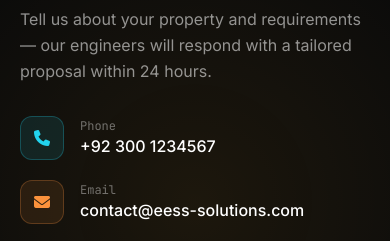
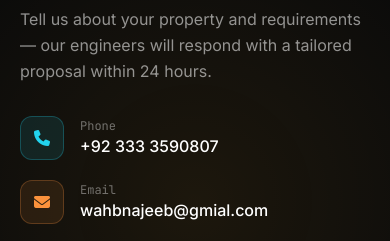
Before and after one commit to wahbnajeeb47/EESS-SOLUTION, a website: page index.html in a window 390 px wide. Shown: the part 5580-5821 px from the top of the page. Drawn offline with nearby package versions, Linux system fonts and the light colour scheme.

Commit message:
Change contact details in index.html
Updated phone number and email address in contact section.

```diff
--- a/index.html
+++ b/index.html
@@ -476,14 +476,14 @@
           <div class="w-11 h-11 rounded-xl bg-cyan-400/10 border border-cyan-400/25 grid place-items-center text-cyan-400"><i class="fa-solid fa-phone"></i></div>
           <div>
             <p class="text-xs text-white/40 mono">Phone</p>
-            <p class="text-white font-medium">+92 300 1234567</p>
+            <p class="text-white font-medium">+92 333 3590807</p>
           </div>
         </div>
         <div class="flex items-center gap-4">
           <div class="w-11 h-11 rounded-xl bg-orange-400/10 border border-orange-400/25 grid place-items-center text-orange-400"><i class="fa-solid fa-envelope"></i></div>
           <div>
             <p class="text-xs text-white/40 mono">Email</p>
-            <p class="text-white font-medium">contact@eess-solutions.com</p>
+            <p class="text-white font-medium">wahbnajeeb@gmial.com</p>
           </div>
         </div>
         <div class="flex items-center gap-4">
```
